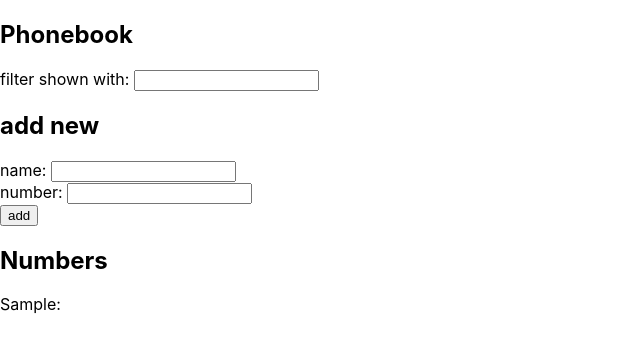
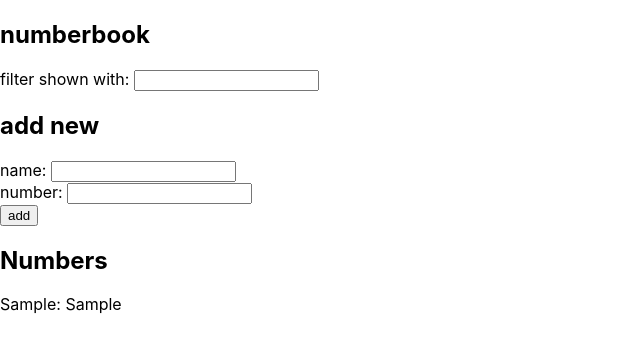
Before and after one commit to MoyanPan/fso_part3, a React (Create React App) app in the folder client/: page / in a window 1280 px wide. Both pictures are taken after typing "Sample", "Sample" into the empty fields and a click on the button "add". Shown: the top 350 px of the page, without its empty margins (0-640 px from the left). Built offline with nearby package versions, Linux system fonts and the light colour scheme; no server answers.

Commit message:
add bug fixed

```diff
--- a/client/src/App.js
+++ b/client/src/App.js
@@ -15,7 +15,7 @@ const Name = (props) =>{
   return(
     <div>
       <p>
-        {props.name}: {props.phone}
+        {props.name}: {props.number}
 
       </p>
     </div>
@@ -36,7 +36,7 @@ const Addnew = (props) => {
     <div>
       name: <input value = {props.newName} onChange={props.handleNameChange}/>
     </div>
-    <div>number: <input value = {props.phone} onChange={props.handlePhoneChange}/></div>
+    <div>number: <input value = {props.number} onChange={props.handlenumberChange}/></div>
     <div>
       <button type="submit">add</button>
     </div>
@@ -46,35 +46,35 @@ const Addnew = (props) => {
 const Person = (props) => {
   console.log(props.personstoshow);
   return(
-    <div>{props.personstoshow.map(person => <Name key = {person.name} name = {person.name} phone = {person.number}/>)}</div>
+    <div>{props.personstoshow.map(person => <Name key = {person.name} name = {person.name} number = {person.number}/>)}</div>
   )
 }
 const App = () => {
   const [persons, setPersons] = useState([])
   const [newName, setNewName] = useState('')
-  const [phone,setPhone] = useState('')
+  const [number,setnumber] = useState('')
   const [filter, setFilter] = useState('')
   const addName = (event) =>{
     event.preventDefault()
     if (persons.some(person => person.name === newName)) {
-      window.alert(`${newName} is already added to phonebook`)
+      window.alert(`${newName} is already added to numberbook`)
     }
     else{
       const newperson = {
         name:newName,
-        phone:phone,
+        number:number,
         id:persons.length+1
       }
       setPersons(persons.concat(newperson))
       setNewName("")
-      setPhone("")
+      setnumber("")
     }
   }
    const handleNameChange = (event) =>{
     setNewName(event.target.value)
   }
-  const handlePhoneChange = (event) =>{
-    setPhone(event.target.value)
+  const handlenumberChange = (event) =>{
+    setnumber(event.target.value)
   }
   const personstoshow = filter.length === 0
   ? persons
@@ -92,11 +92,11 @@ const App = () => {
   useEffect(hook,[])
   return (
     <div>
-      <h2>Phonebook</h2>
+      <h2>numberbook</h2>
       <Filter filter = {filter} function = {handleFilterChange}/>
       <h2>add new</h2>
-      <Addnew addName = {addName} newName = {newName} handleNameChange = {handleNameChange} phone = {phone}
-      handlePhoneChange = {handlePhoneChange}/>
+      <Addnew addName = {addName} newName = {newName} handleNameChange = {handleNameChange} number = {number}
+      handlenumberChange = {handlenumberChange}/>
       <h2>Numbers</h2>
       <Person personstoshow = {personstoshow}/>
     </div>
```
Also changed, not shown: 5 other files (tests, documents, lock files or other folders).
